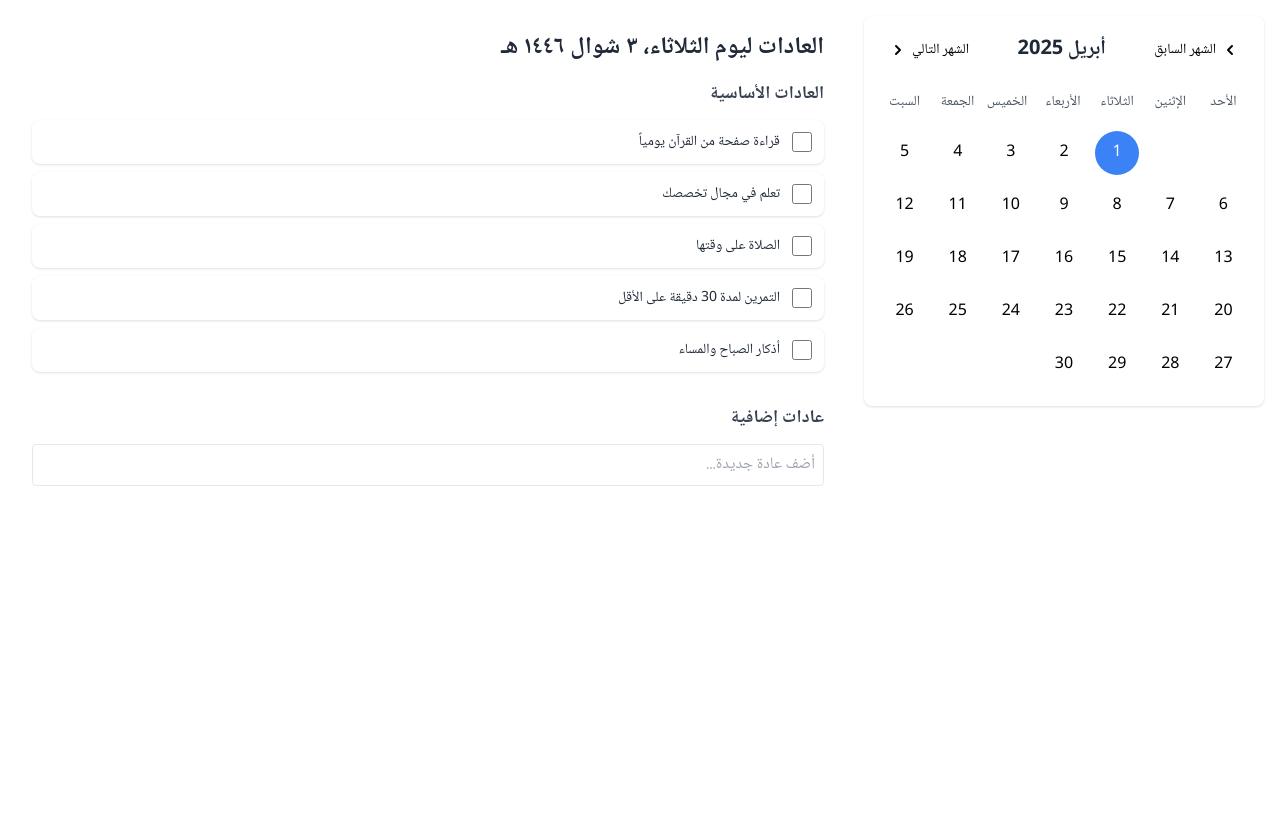
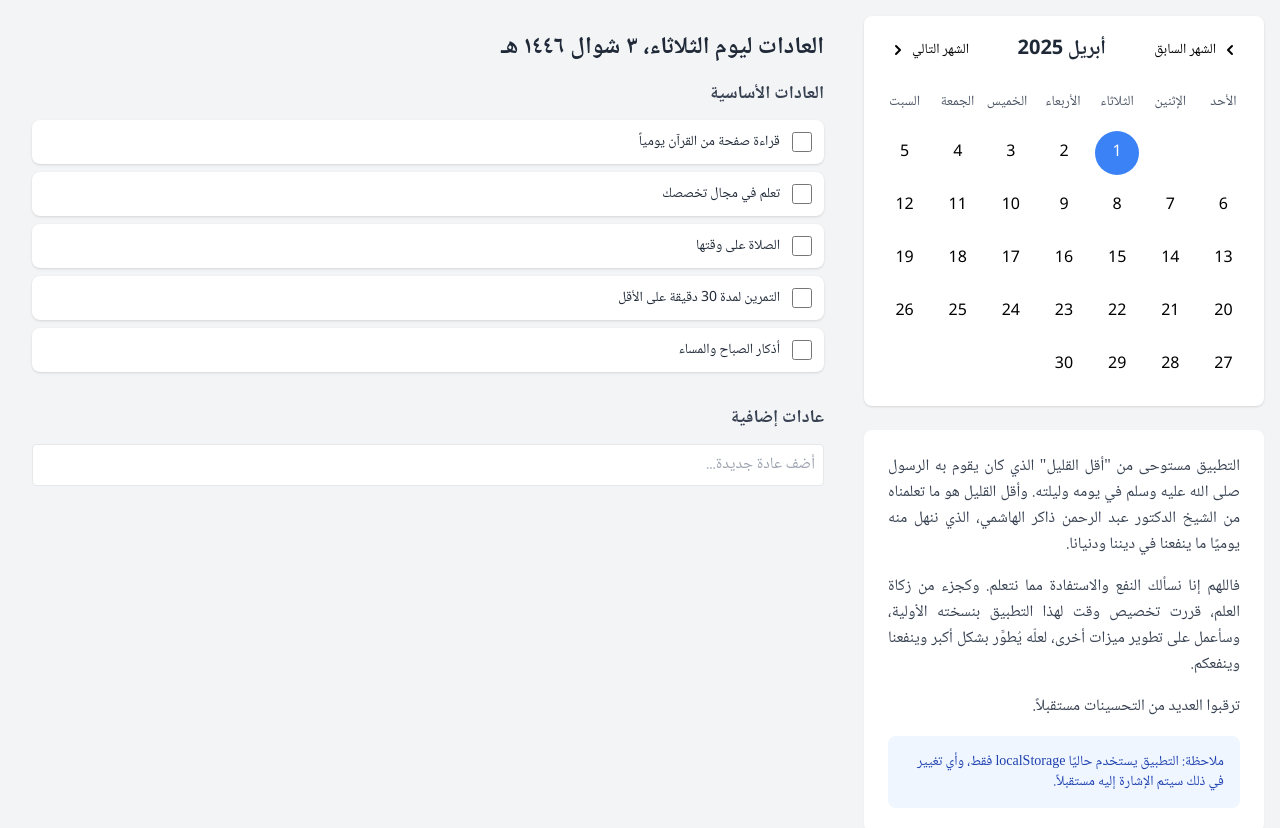
Before and after one commit to MohcinBN/muslim-habit-tracker, a Vue app: page / in a window 1280 px wide. Shown: the top 828 px of the page. Before the commit the page ends 800 px from the top, so only its background shows below. Built offline with nearby package versions, Linux system fonts and the light colour scheme.

Commit message:
another changes

```diff
--- a/package.json
+++ b/package.json
@@ -12,7 +12,8 @@
     "test:e2e:dev": "start-server-and-test 'vite dev --port 4173' http://localhost:4173 'cypress open --e2e'",
     "test:unit": "cypress run --component",
     "test:unit:dev": "cypress open --component",
-    "format": "prettier --write src/"
+    "format": "prettier --write src/",
+    "deploy": "gh-pages -d dist"
   },
   "dependencies": {
     "date-fns": "^4.1.0",
@@ -24,6 +25,7 @@
     "@vitejs/plugin-vue": "^5.2.1",
     "autoprefixer": "^10.4.19",
     "cypress": "^14.1.0",
+    "gh-pages": "^6.3.0",
     "postcss": "^8.4.35",
     "prettier": "3.5.3",
     "start-server-and-test": "^2.0.10",
--- a/src/App.vue
+++ b/src/App.vue
@@ -2,6 +2,7 @@
 import { ref } from 'vue'
 import Calendar from './components/Calendar.vue'
 import HabitList from './components/HabitList.vue'
+import AppDescription from './components/AppDescription.vue'
 
 const selectedDate = ref(new Date())
 
@@ -16,6 +17,7 @@ const handleDateSelected = (date) => {
       <div class="grid grid-cols-1 md:grid-cols-3 gap-6">
         <div class="md:col-span-1">
           <Calendar @dateSelected="handleDateSelected" />
+          <AppDescription />
         </div>
         <div class="md:col-span-2">
           <HabitList :selectedDate="selectedDate" />
@@ -35,5 +37,6 @@ const handleDateSelected = (date) => {
 
 body {
   font-family: 'Noto Naskh Arabic', serif;
+  background-color: #f3f4f6;
 }
 </style>
--- /dev/null
+++ b/src/components/AppDescription.vue
@@ -0,0 +1,23 @@
+<template>
+  <div class="mt-6 p-6 bg-white rounded-lg shadow-sm">
+    <div class="prose prose-sm max-w-none text-gray-700 space-y-4">
+      <p class="text-justify leading-relaxed">
+        التطبيق مستوحى من "أقل القليل" الذي كان يقوم به الرسول صلى الله عليه وسلم في يومه وليلته. وأقل القليل هو ما تعلمناه من الشيخ الدكتور عبد الرحمن ذاكر الهاشمي، الذي ننهل منه يوميًا ما ينفعنا في ديننا ودنيانا.
+      </p>
+
+      <p class="text-justify leading-relaxed">
+        فاللهم إنا نسألك النفع والاستفادة مما نتعلم. وكجزء من زكاة العلم، قررت تخصيص وقت لهذا التطبيق بنسخته الأولية، وسأعمل على تطوير ميزات أخرى، لعلّه يُطوَّر بشكل أكبر وينفعنا وينفعكم.
+      </p>
+
+      <p class="text-justify leading-relaxed">
+        ترقبوا العديد من التحسينات مستقبلاً.
+      </p>
+
+      <div class="mt-4 p-4 bg-blue-50 rounded-lg">
+        <p class="text-sm text-blue-800">
+          ملاحظة: التطبيق يستخدم حاليًا localStorage فقط، وأي تغيير في ذلك سيتم الإشارة إليه مستقبلاً.
+        </p>
+      </div>
+    </div>
+  </div>
+</template>
```
Also changed, not shown: 1 other file (tests, documents, lock files or other folders).
